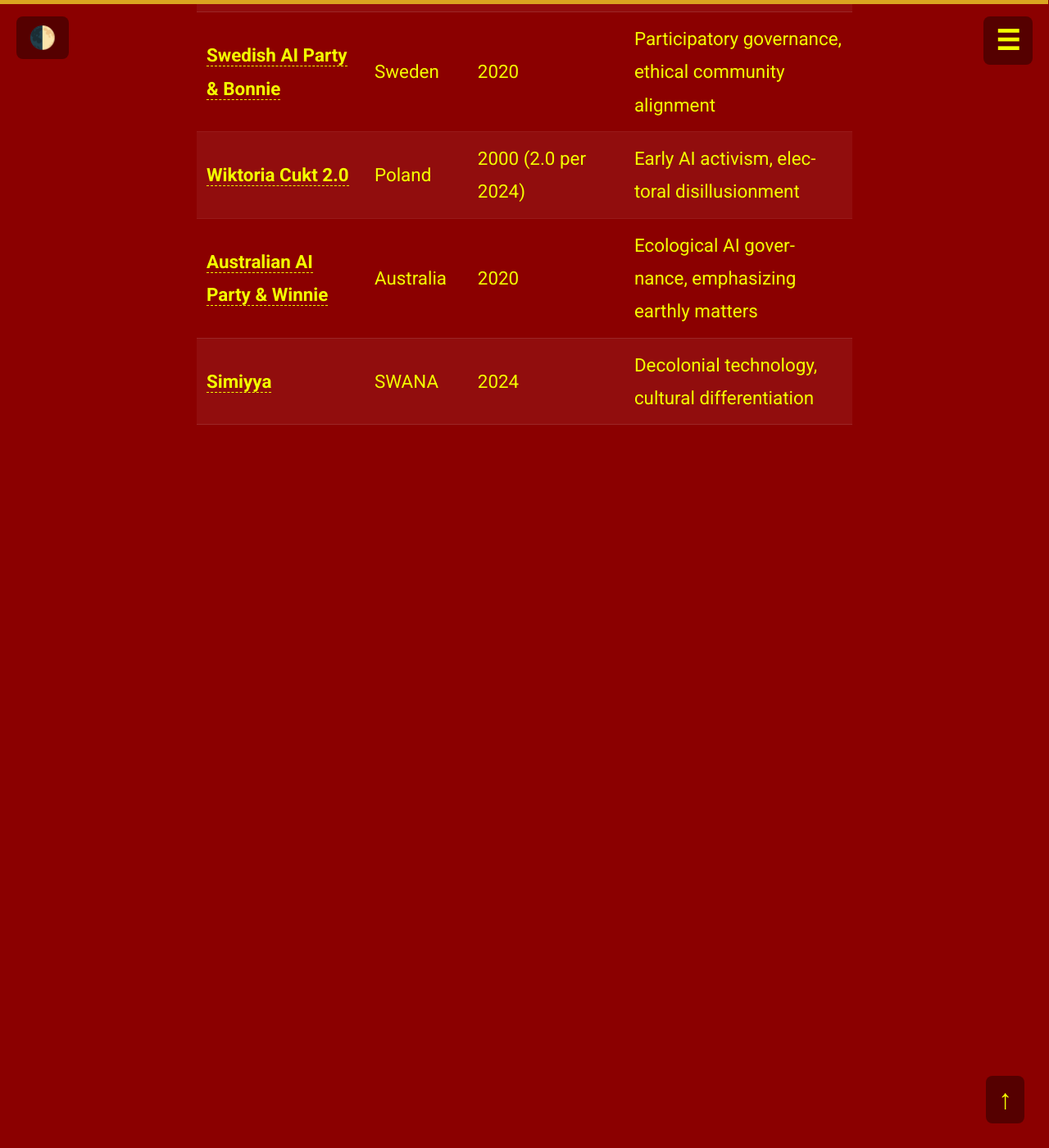
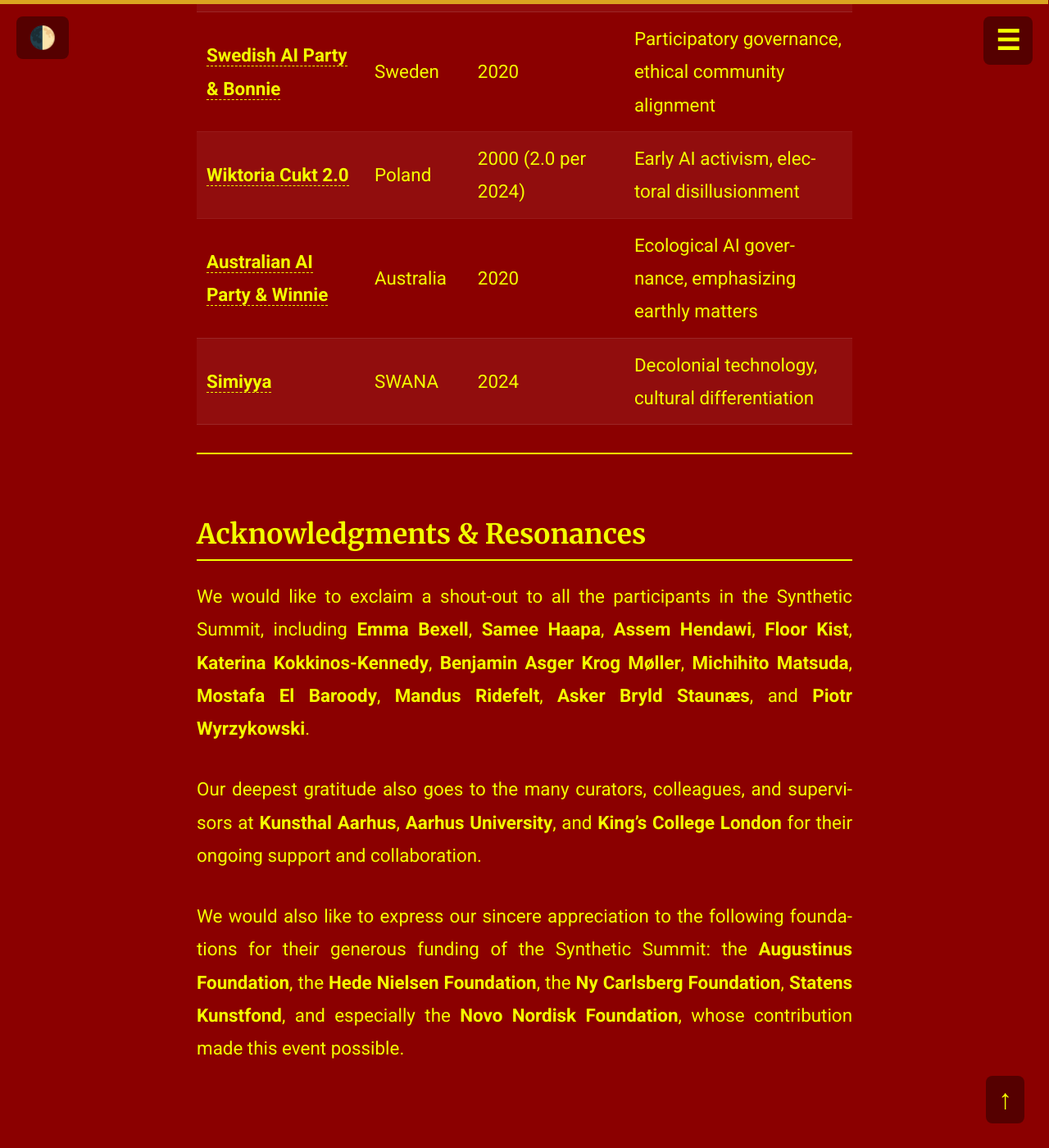
Before and after one commit to ComputerLars/The-Syntheticist-Papers, a Jekyll site: the page built from index.md, in a window 1280 px wide and 1400 px high, scrolled down 3758 px. Shown: the whole window at 82% size. Built offline with Jekyll 4.4.1, drawn with Linux system fonts in a browser that asks for light colours.

Commit message:
Update index.md

```diff
--- a/index.md
+++ b/index.md
@@ -46,3 +46,12 @@ Everything pertaining to the Synthetic Summit is spectacular, speculative, strat
 | [**Wiktoria Cukt 2.0**](https://www.facebook.com/wiktoria.cukt.2.0) | Poland | 2000 (2.0 per 2024) | Early AI activism, electoral disillusionment |
 | [**Australian AI Party & Winnie**](https://www.triageliveartcollective.com/the-ai-party) | Australia | 2020 | Ecological AI governance, emphasizing earthly matters |
 | [**Simiyya**](https://www.simiyya.xyz/) | SWANA | 2024 | Decolonial technology, cultural differentiation |
+
+<hr style="border: 1px solid #f3ff00;">
+
+## Acknowledgments & Resonances
+We would like to exclaim a shout-out to all the participants in the Synthetic Summit, including **Emma Bexell**, **Samee Haapa**, **Assem Hendawi**, **Floor Kist**, **Katerina Kokkinos-Kennedy**, **Benjamin Asger Krog Møller**, **Michihito Matsuda**, **Mostafa El Baroody**, **Mandus Ridefelt**, **Asker Bryld Staunæs**, and **Piotr Wyrzykowski**.
+
+Our deepest gratitude also goes to the many curators, colleagues, and supervisors at **Kunsthal Aarhus**, **Aarhus University**, and **King’s College London** for their ongoing support and collaboration.
+
+We would also like to express our sincere appreciation to the following foundations for their generous funding of the Synthetic Summit: the **Augustinus Foundation**, the **Hede Nielsen Foundation**, the **Ny Carlsberg Foundation**, **Statens Kunstfond**, and especially the **Novo Nordisk Foundation**, whose contribution made this event possible.
```
